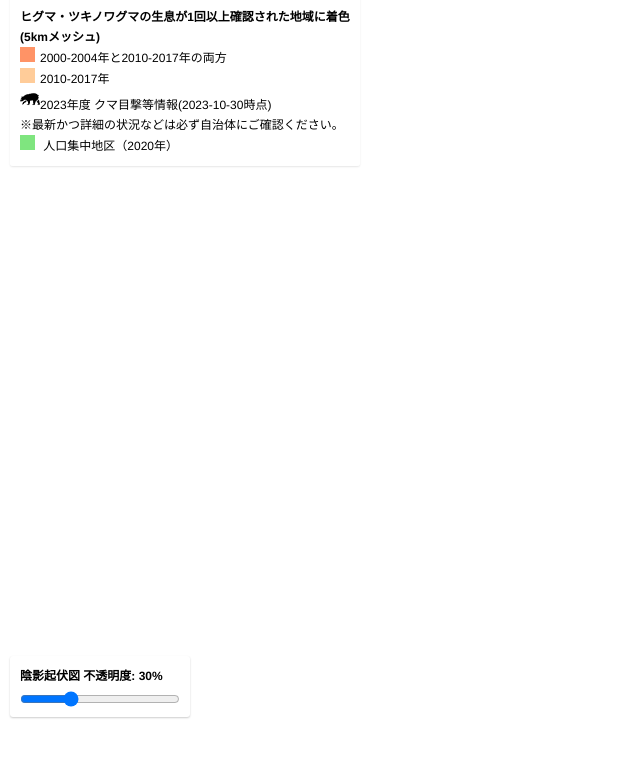
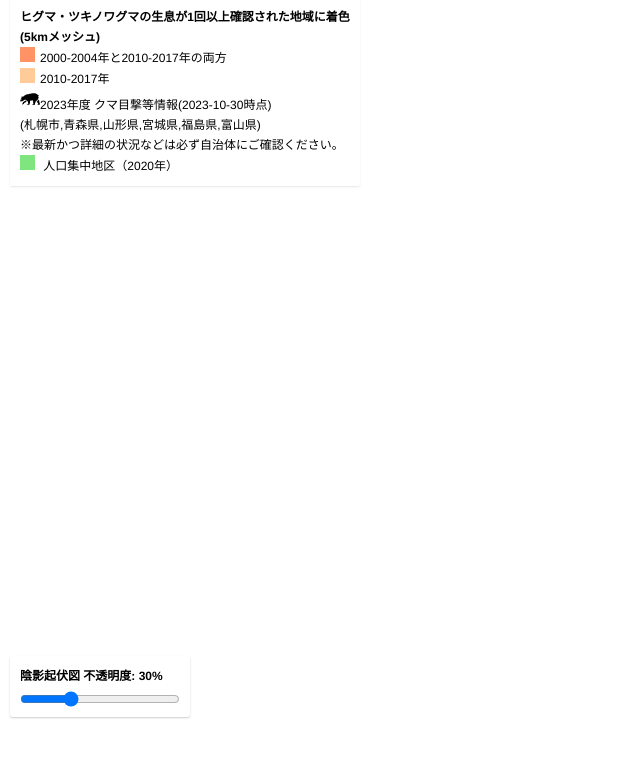
Before and after one commit to shi-works/Bear-Encounter-Map-on-MapLibre-GL-JS, a plain HTML site: page index.html in a window 1280 px wide. Shown: the part 43-800 px from the top of the page, without its empty margins (0-640 px from the left). Drawn offline with nearby package versions, Linux system fonts and the light colour scheme; a script that the page names is missing.

Commit message:
Add files via upload

```diff
--- a/index.html
+++ b/index.html
@@ -121,7 +121,7 @@
         <div class="square" style='background-color: rgb(255, 127, 0, 0.4); display: inline-block;'>
         </div><span style="display: inline-block; margin-left: 5px;">2010-2017年</span><br>
         <div><img src="./img/bear-icon.png" alt="熊アイコン" style="width:20px; height:20px;" />2023年度
-            クマ目撃等情報(2023-10-30時点)<br>※最新かつ詳細の状況などは必ず自治体にご確認ください。</div>
+            クマ目撃等情報(2023-10-30時点)<br>(札幌市,青森県,山形県,宮城県,福島県,富山県)<br>※最新かつ詳細の状況などは必ず自治体にご確認ください。</div>
         <div class="square" style='background-color: rgba(0, 203, 0, 0.5);display: inline-block;'></div>
         <span style="display: inline-block; margin-left: 5px;">人口集中地区（2020年）</span>
     </div>
```
